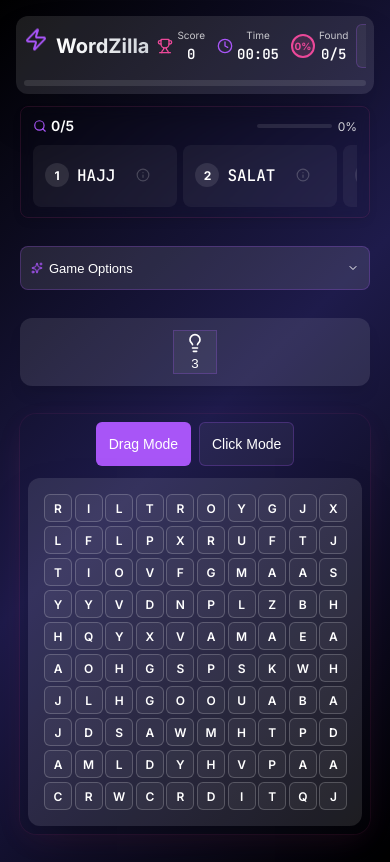
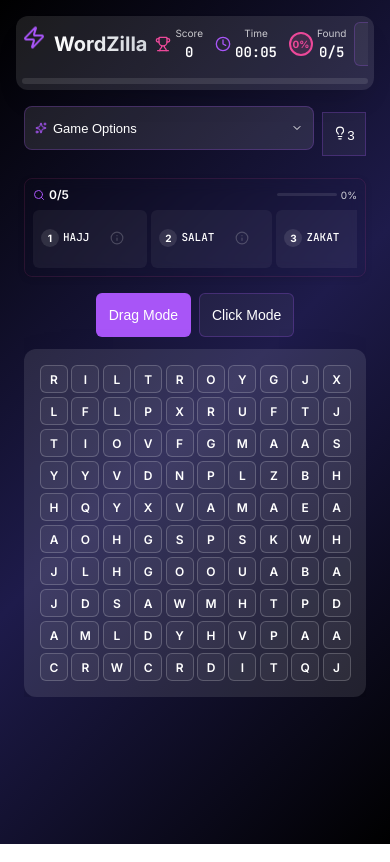
Before and after one commit to Allrounder687/word-search-game, a React (Vite) app: page / in a window 390 px wide. Built offline with nearby package versions, Linux system fonts and the light colour scheme.

Commit message:
Optimize mobile layout for iPhone XR and improve component spacing

```diff
--- a/src/App.tsx
+++ b/src/App.tsx
@@ -390,21 +390,89 @@ function App() {
         <div style={{
           display: 'flex',
           flexDirection: breakpoints.isDesktop ? 'row' : 'column',
-          gap: layoutConfig.spacing.gap,
+          gap: breakpoints.isDesktop ? layoutConfig.spacing.gap : '8px',
           alignItems: 'center',
           justifyContent: 'center',
-          marginTop: layoutConfig.spacing.marginTop,
-          padding: layoutConfig.spacing.padding
+          marginTop: breakpoints.isDesktop ? layoutConfig.spacing.marginTop : '8px',
+          padding: breakpoints.isDesktop ? layoutConfig.spacing.padding : '8px'
         }}>
           {/* Create descriptions object outside of JSX */}
 
-          {/* For mobile layout, show WordList at the top first */}
+          {/* For mobile layout, use a more compact design */}
           {!breakpoints.isDesktop && (
             <>
-              {/* WordList for mobile - moved to the very top */}
+              {/* Mobile Layout - Compact Controls Bar */}
               <div style={{
                 width: '100%',
-                marginBottom: '16px'
+                display: 'flex',
+                flexDirection: 'row',
+                justifyContent: 'space-between',
+                alignItems: 'center',
+                marginBottom: '8px',
+                gap: '8px'
+              }}>
+                {/* Left side: Quick Settings dropdown */}
+                <div style={{ flex: '1' }}>
+                  <QuickSettings
+                    settings={gameState.settings}
+                    onSettingsChange={handleSettingsChange}
+                    theme={currentTheme}
+                    onReset={handleReset}
+                    onToggleZoom={onToggleZoom}
+                    onToggleClickMode={handleToggleClickMode}
+                    isZoomed={isZoomed}
+                    isClickMode={isClickMode}
+                  />
+                </div>
+
+                {/* Right side: Hint System */}
+                <div style={{
+                  display: 'flex',
+                  alignItems: 'center',
+                  justifyContent: 'flex-end',
+                  gap: '8px'
+                }}>
+                  {/* Timer Display (for countdown mode) - more compact */}
+                  {gameState.settings.timerMode === 'countdown' && timeRemaining !== null && (
+                    <div style={{
+                      display: 'flex',
+                      alignItems: 'center',
+                      gap: '4px',
+                      padding: '6px 10px',
+                      borderRadius: '6px',
+                      backgroundColor: timeRemaining < 30 ? 'rgba(239, 68, 68, 0.2)' : currentTheme.cellBg,
+                      color: timeRemaining < 30 ? '#ef4444' : currentTheme.primary,
+                      borderWidth: '1px',
+                      borderStyle: 'solid',
+                      borderColor: timeRemaining < 30 ? '#ef4444' : `${currentTheme.secondary}40`,
+                      animation: timeRemaining < 10 ? 'pulse 1s infinite' : 'none'
+                    }}>
+                      <Clock size={14} style={{
+                        color: timeRemaining < 30 ? '#ef4444' : currentTheme.secondary
+                      }} />
+                      <span style={{
+                        fontWeight: 'bold',
+                        fontSize: '14px'
+                      }}>
+                        {Math.floor(timeRemaining / 60)}:{(timeRemaining % 60).toString().padStart(2, '0')}
+                      </span>
+                    </div>
+                  )}
+
+                  {/* Hint System - more compact */}
+                  <HintSystem
+                    words={gameState.words}
+                    onHintUsed={handleHintUsed}
+                    theme={currentTheme}
+                    hintsRemaining={hintsRemaining}
+                  />
+                </div>
+              </div>
+
+              {/* WordList - Horizontal scrolling for mobile */}
+              <div style={{
+                width: '100%',
+                marginBottom: '8px'
               }}>
                 <WordList
                   words={gameState.words}
@@ -417,77 +485,6 @@ function App() {
                   setSelectedWord={setSelectedDescriptionWord}
                 />
               </div>
-
-              {/* Quick Settings and Game Controls */}
-              <div style={{
-                width: '100%',
-                display: 'flex',
-                flexDirection: 'column',
-                gap: '16px',
-                marginBottom: '16px'
-              }}>
-                {/* Quick Settings for Category and Theme Selection */}
-                <QuickSettings
-                  settings={gameState.settings}
-                  onSettingsChange={handleSettingsChange}
-                  theme={currentTheme}
-                  onReset={handleReset}
-                  onToggleZoom={onToggleZoom}
-                  onToggleClickMode={handleToggleClickMode}
-                  isZoomed={isZoomed}
-                  isClickMode={isClickMode}
-                />
-
-                {/* Game Controls for mobile */}
-                <div
-                  style={{
-                    padding: '12px',
-                    borderRadius: '12px',
-                    boxShadow: '0 10px 15px -3px rgba(0, 0, 0, 0.1)',
-                    display: 'flex',
-                    flexWrap: 'wrap',
-                    alignItems: 'center',
-                    justifyContent: 'center',
-                    gap: '10px',
-                    backgroundColor: currentTheme.gridBg
-                  }}
-                >
-                  {/* Hint System */}
-                  <HintSystem
-                    words={gameState.words}
-                    onHintUsed={handleHintUsed}
-                    theme={currentTheme}
-                    hintsRemaining={hintsRemaining}
-                  />
-
-                  {/* Timer Display (for countdown mode) */}
-                  {gameState.settings.timerMode === 'countdown' && timeRemaining !== null && (
-                    <div style={{
-                      display: 'flex',
-                      alignItems: 'center',
-                      gap: '8px',
-                      padding: '8px 16px',
-                      borderRadius: '8px',
-                      backgroundColor: timeRemaining < 30 ? 'rgba(239, 68, 68, 0.2)' : currentTheme.cellBg,
-                      color: timeRemaining < 30 ? '#ef4444' : currentTheme.primary,
-                      borderWidth: '1px',
-                      borderStyle: 'solid',
-                      borderColor: timeRemaining < 30 ? '#ef4444' : `${currentTheme.secondary}40`,
-                      animation: timeRemaining < 10 ? 'pulse 1s infinite' : 'none'
-                    }}>
-                      <Clock size={20} style={{
-                        color: timeRemaining < 30 ? '#ef4444' : currentTheme.secondary
-                      }} />
-                      <span style={{
-                        fontWeight: 'bold',
-                        fontSize: '16px'
-                      }}>
-                        {Math.floor(timeRemaining / 60)}:{(timeRemaining % 60).toString().padStart(2, '0')}
-                      </span>
-                    </div>
-                  )}
-                </div>
-              </div>
             </>
           )}
 
@@ -495,7 +492,10 @@ function App() {
             flexShrink: 0,
             display: 'flex',
             justifyContent: 'center',
-            ...layoutConfig.wordGrid
+            width: '100%',
+            maxWidth: breakpoints.isDesktop ? '600px' : '100%',
+            maxHeight: 'calc(100vh - 220px)',
+            overflow: 'hidden'
           }}>
             <WordGrid
               grid={gameState.grid}
--- a/src/components/GameHeader.tsx
+++ b/src/components/GameHeader.tsx
@@ -48,10 +48,10 @@ export const GameHeader: React.FC<GameHeaderProps> = ({
     <div
       style={{
         width: '100%',
-        padding: isMobile ? '8px' : '24px',
+        padding: isMobile ? '6px' : '24px',
         borderRadius: '12px',
-        boxShadow: '0 25px 50px -12px rgba(0, 0, 0, 0.25)',
-        marginBottom: isMobile ? '12px' : '24px',
+        boxShadow: '0 15px 30px -12px rgba(0, 0, 0, 0.2)',
+        marginBottom: isMobile ? '8px' : '24px',
         backgroundColor: theme.gridBg,
         boxSizing: 'border-box',
         overflow: 'hidden'
--- a/src/components/HintSystem.tsx
+++ b/src/components/HintSystem.tsx
@@ -50,18 +50,18 @@ export const HintSystem: React.FC<HintSystemProps> = ({
           backgroundColor: theme.cellBg,
           color: theme.primary,
           border: `1px solid ${theme.secondary}40`,
-          padding: '12px',
+          padding: window.innerWidth < 480 ? '6px' : '12px',
           display: 'flex',
           alignItems: 'center',
           justifyContent: 'center',
-          width: '44px',
-          height: '44px'
+          width: window.innerWidth < 480 ? '32px' : '44px',
+          height: window.innerWidth < 480 ? '32px' : '44px'
         }}
         title={`Hints remaining: ${hintsRemaining}`}
       >
-        <div className="flex items-center gap-2">
-          <Lightbulb size={20} />
-          <span className="text-sm font-bold">{hintsRemaining}</span>
+        <div className="flex items-center gap-1">
+          <Lightbulb size={window.innerWidth < 480 ? 14 : 20} />
+          <span className={`${window.innerWidth < 480 ? 'text-xs' : 'text-sm'} font-bold`}>{hintsRemaining}</span>
         </div>
       </button>
 
--- a/src/components/WordList.tsx
+++ b/src/components/WordList.tsx
@@ -112,9 +112,9 @@ export const WordList: React.FC<WordListProps> = ({
     return (
       <div
         style={{
-          padding: '8px 12px',
+          padding: '6px 8px',
           borderRadius: '8px',
-          boxShadow: '0 4px 12px -4px rgba(0, 0, 0, 0.15)',
+          boxShadow: '0 2px 8px -2px rgba(0, 0, 0, 0.15)',
           width: '100%',
           boxSizing: 'border-box',
           backgroundColor: `${theme.gridBg}90`,
@@ -128,16 +128,16 @@ export const WordList: React.FC<WordListProps> = ({
           display: 'flex',
           justifyContent: 'space-between',
           alignItems: 'center',
-          marginBottom: '6px'
+          marginBottom: '4px'
         }}>
           <div style={{
             display: 'flex',
             alignItems: 'center',
             gap: '4px'
           }}>
-            <Search size={14} style={{ color: theme.secondary }} />
+            <Search size={12} style={{ color: theme.secondary }} />
             <h3 style={{
-              fontSize: '14px',
+              fontSize: '12px',
               fontWeight: '600',
               margin: 0,
               color: theme.primary
@@ -150,16 +150,16 @@ export const WordList: React.FC<WordListProps> = ({
           <div style={{
             display: 'flex',
             alignItems: 'center',
-            gap: '6px',
+            gap: '4px',
             flexGrow: 1,
-            marginLeft: '8px',
-            maxWidth: '100px'
+            marginLeft: '6px',
+            maxWidth: '80px'
           }}>
             <div
               style={{
                 flexGrow: 1,
-                height: '4px',
-                borderRadius: '2px',
+                height: '3px',
+                borderRadius: '1.5px',
                 overflow: 'hidden',
                 backgroundColor: 'rgba(255, 255, 255, 0.1)'
               }}
@@ -174,7 +174,7 @@ export const WordList: React.FC<WordListProps> = ({
               />
             </div>
             <span style={{
-              fontSize: '12px',
+              fontSize: '10px',
               color: theme.primary,
               opacity: 0.8
             }}>
@@ -183,17 +183,18 @@ export const WordList: React.FC<WordListProps> = ({
           </div>
         </div>
 
-        {/* Horizontal scrolling word list for mobile */}
+        {/* Horizontal scrolling word list for mobile - more compact */}
         <div style={{
           display: 'flex',
           flexDirection: 'row',
-          gap: '6px',
+          gap: '4px',
           overflowX: 'auto',
           overflowY: 'hidden',
           padding: '2px 0',
           WebkitOverflowScrolling: 'touch',
           scrollbarWidth: 'none',
-          msOverflowStyle: 'none'
+          msOverflowStyle: 'none',
+          maxWidth: '100%'
         }}>
           {words.map((word, index) => (
             <WordListItem
--- a/src/components/WordListItem.tsx
+++ b/src/components/WordListItem.tsx
@@ -43,9 +43,9 @@ export const WordListItem: React.FC<WordListItemProps> = ({
       style={{
         display: 'flex',
         alignItems: 'center',
-        gap: isMobileLayout ? '8px' : '12px',
-        padding: isMobileLayout ? '8px 12px' : '12px',
-        borderRadius: '8px',
+        gap: isMobileLayout ? '4px' : '12px',
+        padding: isMobileLayout ? '6px 8px' : '12px',
+        borderRadius: '6px',
         transition: 'all 0.3s',
         backgroundColor: isFound ? word.color + '20' : theme.cellBg,
         borderBottom: isFound ? `2px solid ${word.color}` : '2px solid transparent',
@@ -53,8 +53,9 @@ export const WordListItem: React.FC<WordListItemProps> = ({
         position: 'relative',
         overflow: 'hidden',
         boxShadow: isFound ? `0 0 10px rgba(255, 255, 255, 0.3)` : 'none',
-        minHeight: isMobileLayout ? '36px' : '44px',
+        minHeight: isMobileLayout ? '30px' : '44px',
         minWidth: isMobileLayout ? 'fit-content' : undefined,
+        maxWidth: isMobileLayout ? '120px' : undefined,
         flexShrink: isMobileLayout ? 0 : undefined,
         touchAction: 'manipulation'
       }}
@@ -95,8 +96,8 @@ export const WordListItem: React.FC<WordListItemProps> = ({
 
       <div
         style={{
-          width: isMobileLayout ? '24px' : '24px',
-          height: isMobileLayout ? '24px' : '24px',
+          width: isMobileLayout ? '18px' : '24px',
+          height: isMobileLayout ? '18px' : '24px',
           borderRadius: '50%',
           display: 'flex',
           alignItems: 'center',
@@ -109,9 +110,9 @@ export const WordListItem: React.FC<WordListItemProps> = ({
         }}
       >
         {isFound ? (
-          <Check size={isMobileLayout ? 14 : 14} style={{ animation: 'bounce 1s infinite' }} />
+          <Check size={isMobileLayout ? 10 : 14} style={{ animation: 'bounce 1s infinite' }} />
         ) : (
-          <span style={{ fontSize: '12px', fontWeight: 'bold' }}>{index + 1}</span>
+          <span style={{ fontSize: isMobileLayout ? '10px' : '12px', fontWeight: 'bold' }}>{index + 1}</span>
         )}
       </div>
 
@@ -128,7 +129,12 @@ export const WordListItem: React.FC<WordListItemProps> = ({
             transition: 'all 0.3s',
             textDecoration: isFound ? 'line-through' : 'none',
             color: isFound ? word.color : theme.primary,
-            textShadow: isFound ? `0 0 10px ${word.color}40` : 'none'
+            textShadow: isFound ? `0 0 10px ${word.color}40` : 'none',
+            fontSize: isMobileLayout ? '11px' : '14px',
+            whiteSpace: isMobileLayout ? 'nowrap' : 'normal',
+            overflow: isMobileLayout ? 'hidden' : 'visible',
+            textOverflow: isMobileLayout ? 'ellipsis' : 'clip',
+            maxWidth: isMobileLayout ? '80px' : 'none'
           }}
         >
           {word.word}
```
